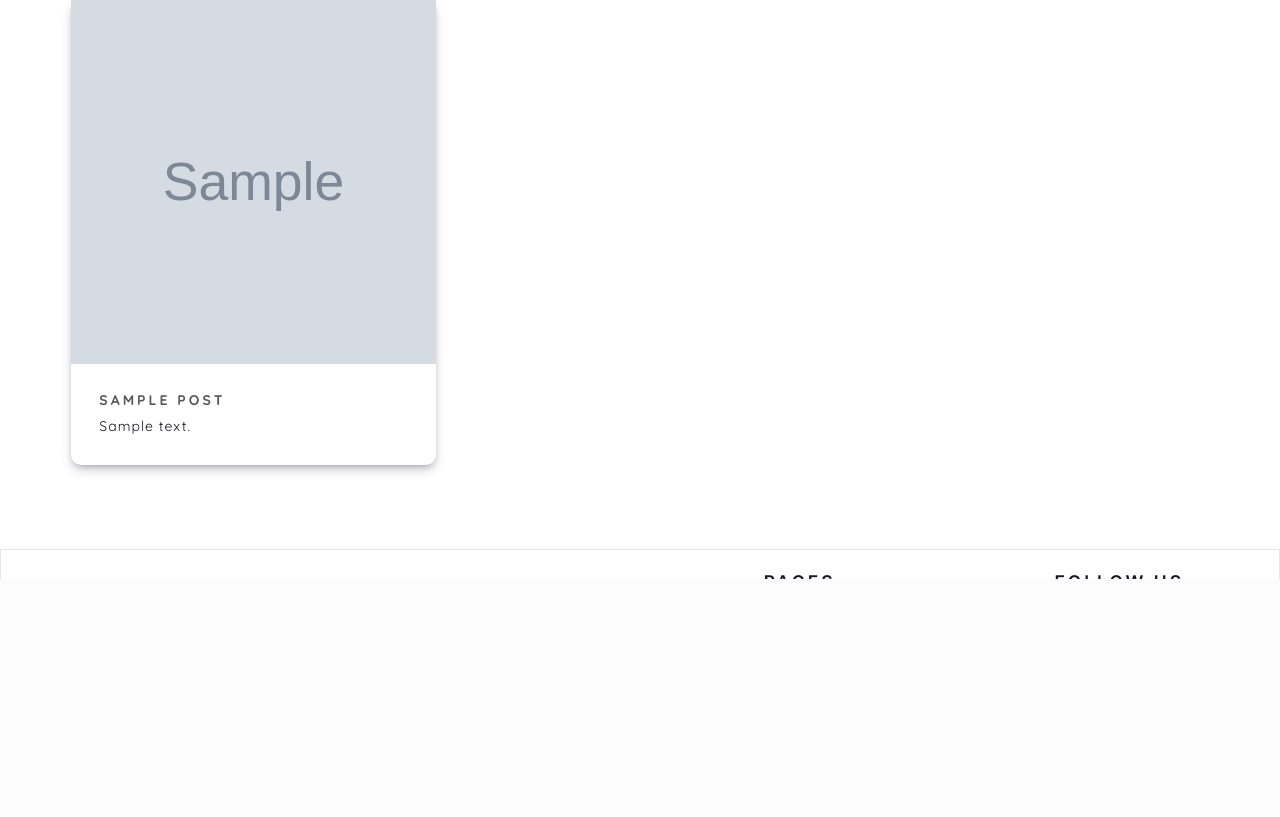
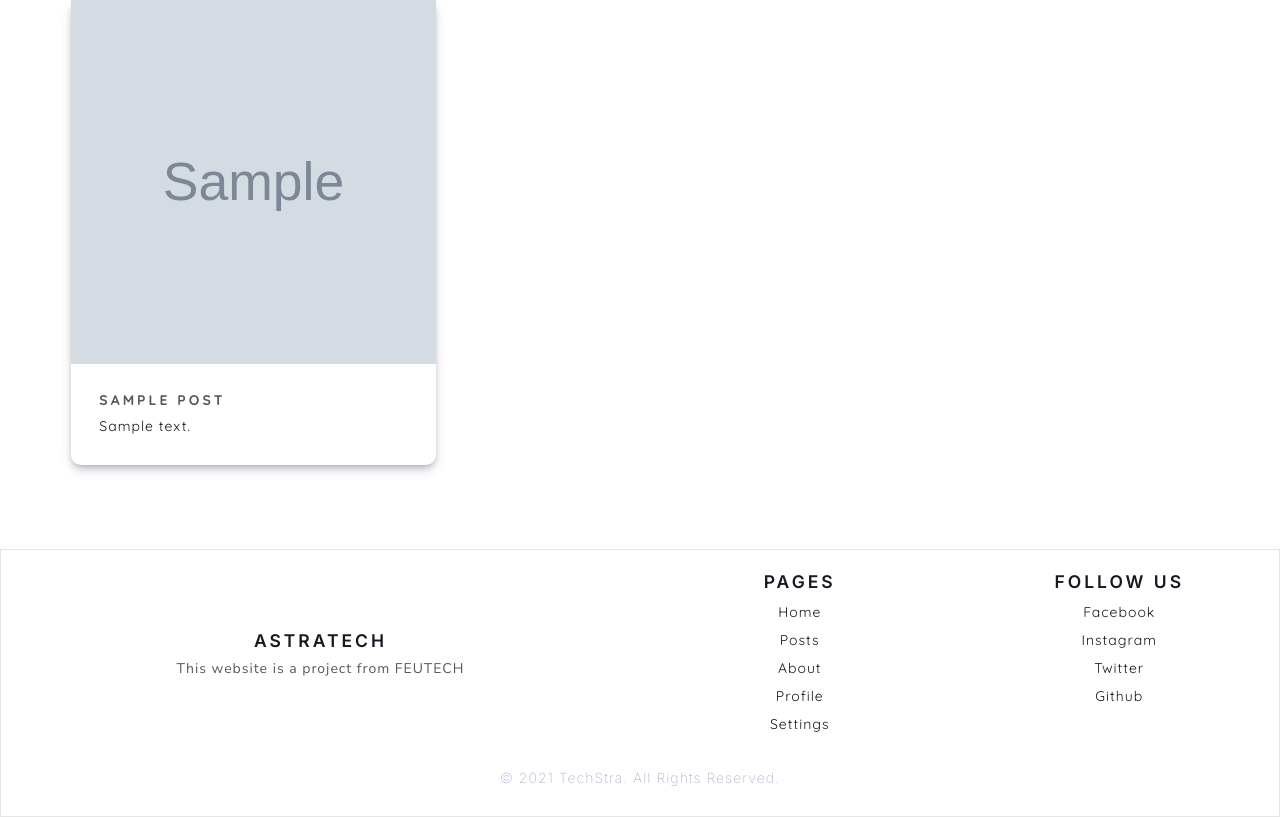
Before and after one commit to PrynsTag/TechStra, a CodeIgniter app: page /TechStra/index.php/home/index in a window 1280 px wide. Shown: the part 221-1038 px from the top of the page. Before the commit the page ends 800 px from the top, so only its background shows below. Run offline with CodeIgniter, Linux system fonts and the light colour scheme; the visitor is signed in with stand-in values (Sample User, id 1); tables that the repository leaves empty or names only in its code hold one stand-in row (values such as "Sample post"); grey boxes marked "Sample" are stand-in pictures.

Commit message:
Removed overflow-y

```diff
--- a/assets/css/style.css
+++ b/assets/css/style.css
@@ -21,7 +21,6 @@ html {
 html,
 body {
     height: 100%;
-	overflow-y: hidden;
 }
 
 a {
```
